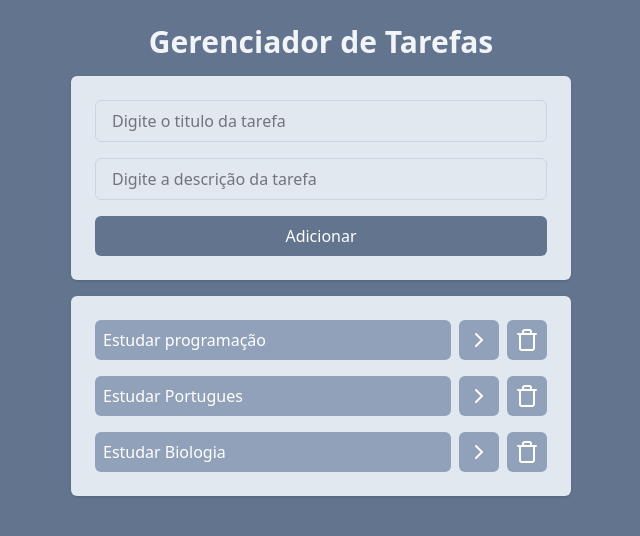
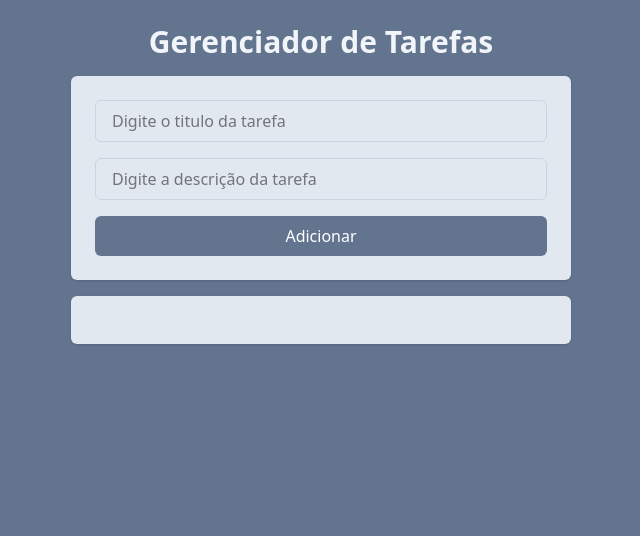
Before and after one commit to ThiagoIL/react_projetinho, a React (Vite) app: page / in a window 1280 px wide. Shown: the top 536 px of the page, without its empty margins (319-959 px from the left). Built offline with nearby package versions, Linux system fonts and the light colour scheme.

Commit message:
inciando com localstorage

```diff
--- a/src/App.jsx
+++ b/src/App.jsx
@@ -1,30 +1,16 @@
-import { useState } from "react";
+import { useEffect, useState } from "react";
 import AddTask from "./components/AddTask";
 import Tasks from "./components/Tasks";
 import { TableCellsSplit } from "lucide-react";
 import { v4 } from "uuid";
 
 function App() {
-  const [tasks, setTasks] = useState([
-    {
-      id: 1,
-      title: "Estudar programação",
-      description: "Estudar programação para se tornar um foda",
-      isCompleted: false,
-    },
-    {
-      id: 2,
-      title: "Estudar Portugues",
-      description: "Estudar Portugues para se tornar um foda",
-      isCompleted: false,
-    },
-    {
-      id: 3,
-      title: "Estudar Biologia",
-      description: "Estudar Biologia para se tornar um foda",
-      isCompleted: false,
-    },
-  ]);
+  const [tasks, setTasks] = useState(JSON.parse(localStorage.getItem("tasks")) || []);
+
+  useEffect(() => {
+    localStorage.setItem("tasks", JSON.stringify(tasks))
+  }, [tasks])
+
 
   function onTaskClick(taskId) {
     const newTasks = tasks.map((task) => {
@@ -62,7 +48,7 @@
         <h1 className="text-3xl text-slate-100 font-bold text-center">
           Gerenciador de Tarefas
         </h1>
-        <AddTask onAddTaskSubimit={onAddTaskSubimit}/>
+        <AddTask onAddTaskSubimit={onAddTaskSubimit} />
         <Tasks tasks={tasks} onTaskClick={onTaskClick} onDeleteTaskClick={onDeleteTaskClick} />
       </div>
     </div>
--- a/src/components/Tasks.jsx
+++ b/src/components/Tasks.jsx
@@ -1,23 +1,43 @@
 import React from "react";
 import { ChevronRightIcon, DeleteIcon, Trash2Icon, TrashIcon } from "lucide-react";
+import { useNavigate } from "react-router-dom";
 
-const Tasks = ({tasks, onTaskClick, onDeleteTaskClick}) => {
+const Tasks = ({ tasks, onTaskClick, onDeleteTaskClick }) => {
+  const navigate = useNavigate()
+  const onSeeDetailsClick = (task) => {
+    const query = new URLSearchParams()
+    query.set("title", task.title)
+    query.set("description", task.description)
+
+    navigate(`/task?${query.toString()}`)
+
+  }
+
   return (
     <ul className="space-y-4 p-6 bg-slate-200 rounded-md shadow">
       {tasks.map((task) => (
-        <li key={task.id} className="flex gap-2">
+        <li key={task.id}
+          className="flex gap-2"
+        >
           <button
             onClick={() => onTaskClick(task.id)}
-            className={`bg-slate-400 text-left text-white p-2 rounded-md w-full ${task.isCompleted && 'line-through'}` }
+            className={`bg-slate-400 text-left text-white p-2 rounded-md w-full ${task.isCompleted && 'line-through'}`}
           >
             {task.title}
 
           </button>
-          <button className="bg-slate-400 text-white p-2 rounded-md ">
+          <button
+            className="bg-slate-400 text-white p-2 rounded-md "
+            onClick={() => onSeeDetailsClick(task)}
+
+          >
             <ChevronRightIcon />
           </button>
-          <button onClick={ () => onDeleteTaskClick(task.id)} className="bg-slate-400 text-white p-2 rounded-md ">
-            <TrashIcon  />
+          <button
+            onClick={() => onDeleteTaskClick(task.id)}
+            className="bg-slate-400 text-white p-2 rounded-md "
+          >
+            <TrashIcon />
           </button>
         </li>
       ))}
--- a/src/main.jsx
+++ b/src/main.jsx
@@ -7,7 +7,7 @@
 
 const router = createBrowserRouter([
   {
-    path: "//",
+    path: "/",
     element: <App/>
 
   },
--- a/src/pages/TaskPage.jsx
+++ b/src/pages/TaskPage.jsx
@@ -1,10 +1,35 @@
+import { useNavigate, useSearchParams } from "react-router-dom"
+import { ChevronLeftIcon } from "lucide-react";
 
 
 const TaskPage = () => {
-  const video = "https://youtu.be/2RWsLmu8yVc"
-    return (
-      <div><h1>teste</h1></div>
-    )
+  const navigate = useNavigate()
+  const [searchParams] = useSearchParams()
+  const title = searchParams.get("title")
+  const description = searchParams.get("description")
+
+  return (
+    <div className="h-screen w-screen flex justify-center bg-slate-500 p-6">
+      <div className="w-[500px] space-y-4">
+        <div className="flex justify-center relative">
+          <button
+            onClick={() => navigate(-1)}
+            className="absolute left-0 top-0 bottom-0 text-slate-100"
+          >
+            <ChevronLeftIcon />
+          </button>
+          <h1 className="text-3xl text-slate-100 font-bold text-center">
+            Detalhes de Tarefas
+          </h1>
+        </div>
+
+        <div className="bg-slate-200 p-4 rounded-md">
+          <h2 className="text-xl font-bold text-slate-600">{title}</h2>
+          <p className="text-slate-600">{description}</p>
+        </div>
+      </div>
+    </div>
+  )
 }
 
 export default TaskPage
```
